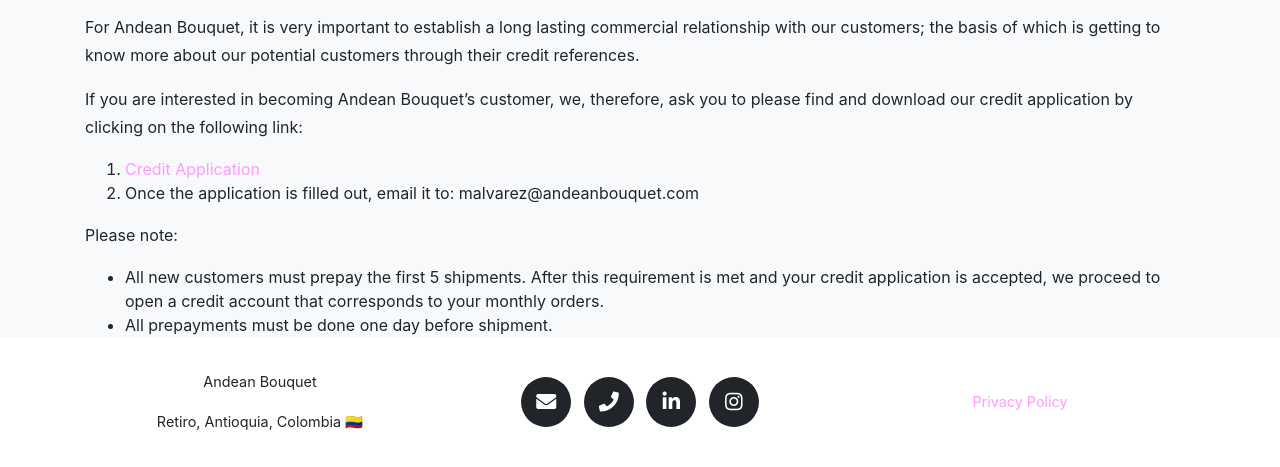
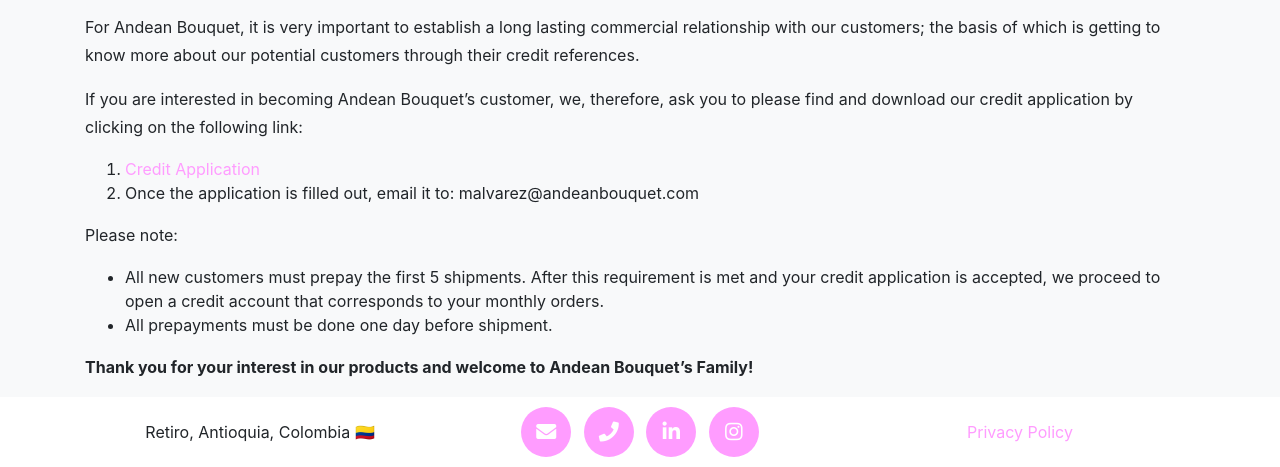
Before and after one commit to andeanbouquet/andeanbouquet.github.io, a Jekyll site: the page built from new_costumers.md, in a window 1280 px wide and 1400 px high, scrolled down 180 px. Shown: the part 933-1400 px from the top of the window. Built offline with Jekyll 4.4.1, drawn with Linux system fonts in a browser that asks for light colours; some web fonts are replaced.

Commit message:
footer color, padding

```diff
--- a/_data/sitetext.yml
+++ b/_data/sitetext.yml
@@ -112,8 +112,6 @@ en: &DEFAULT_EN
             icon: fa fa-envelope
           - url: tel:+573122586999
             icon: fas fa-mobile
-          - url: tel:+576045420906
-            icon: fas fa-phone
           - url: skype:hebertvarela@hotmail.com?call
             icon: fab fa-skype
       - name: "Maria Clara Álvarez"
@@ -157,7 +155,7 @@ en: &DEFAULT_EN
     submit: "Send Message"
 
   footer:
-    copyright: "Andean Bouquet <br> Retiro, Antioquia, Colombia 🇨🇴"
+    copyright: "Retiro, Antioquia, Colombia 🇨🇴"
     legal: "Privacy Policy"
     social:
       - url: mailto:hebertvarela@andeanbouquet.com
--- a/_sass/layout/_footer.scss
+++ b/_sass/layout/_footer.scss
@@ -1,15 +1,15 @@
 // Styling for the footer
 .footer {
-  padding: 25px 0;
+  padding: 10px 0;
   text-align: center;
   span.copyright {
-    font-size: 90%;
+    font-size: 100%;
     line-height: 40px;
     text-transform: none;
     @include heading-font;
   }
   ul.quicklinks {
-    font-size: 90%;
+    font-size: 100%;
     line-height: 40px;
     margin-bottom: 0;
     text-transform: none;
@@ -32,11 +32,11 @@ ul.social-buttons {
       color: white;
       border-radius: 100%;
       outline: none;
-      background-color: $gray-900;
+      background-color: $primary;
       &:active,
       &:focus,
       &:hover {
-        background-color: $primary;
+        background-color: darken($primary, 7.5%);
       }
     }
   }
```
Also changed, not shown: 11 other files.
